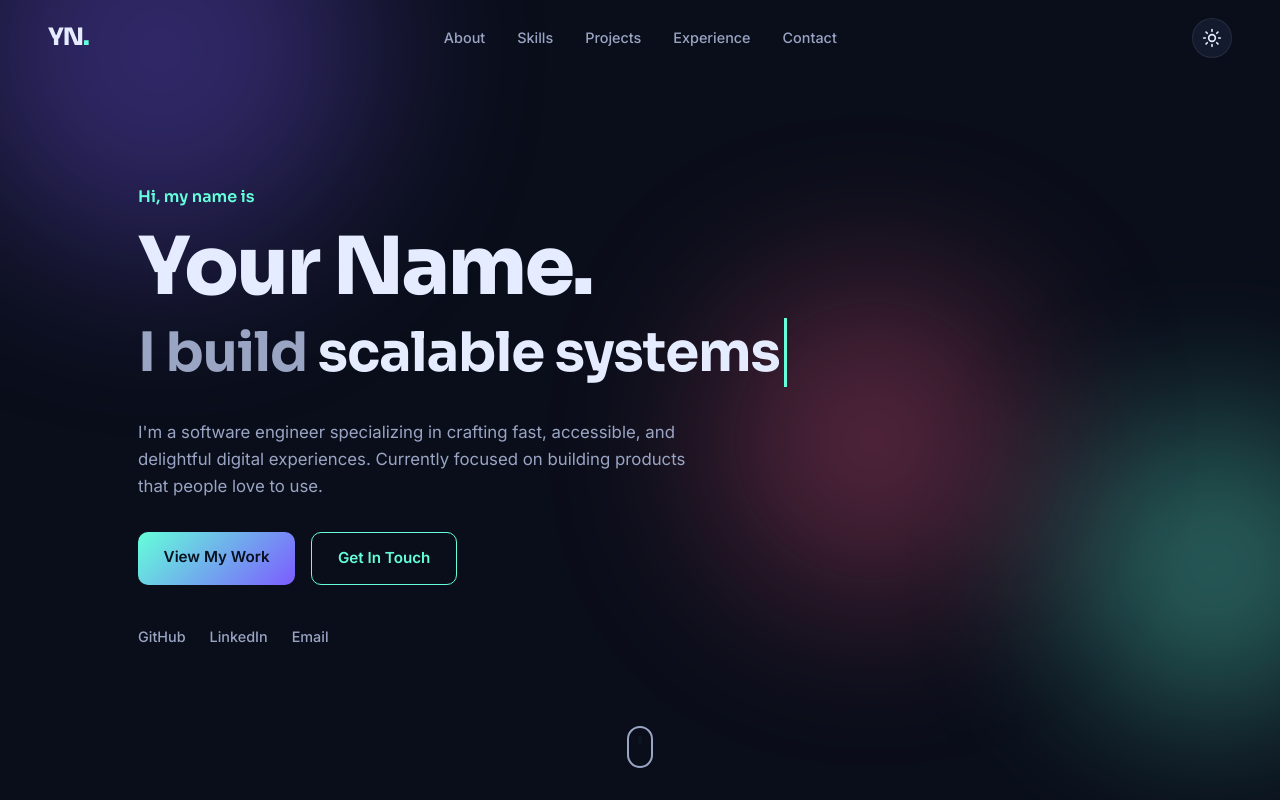
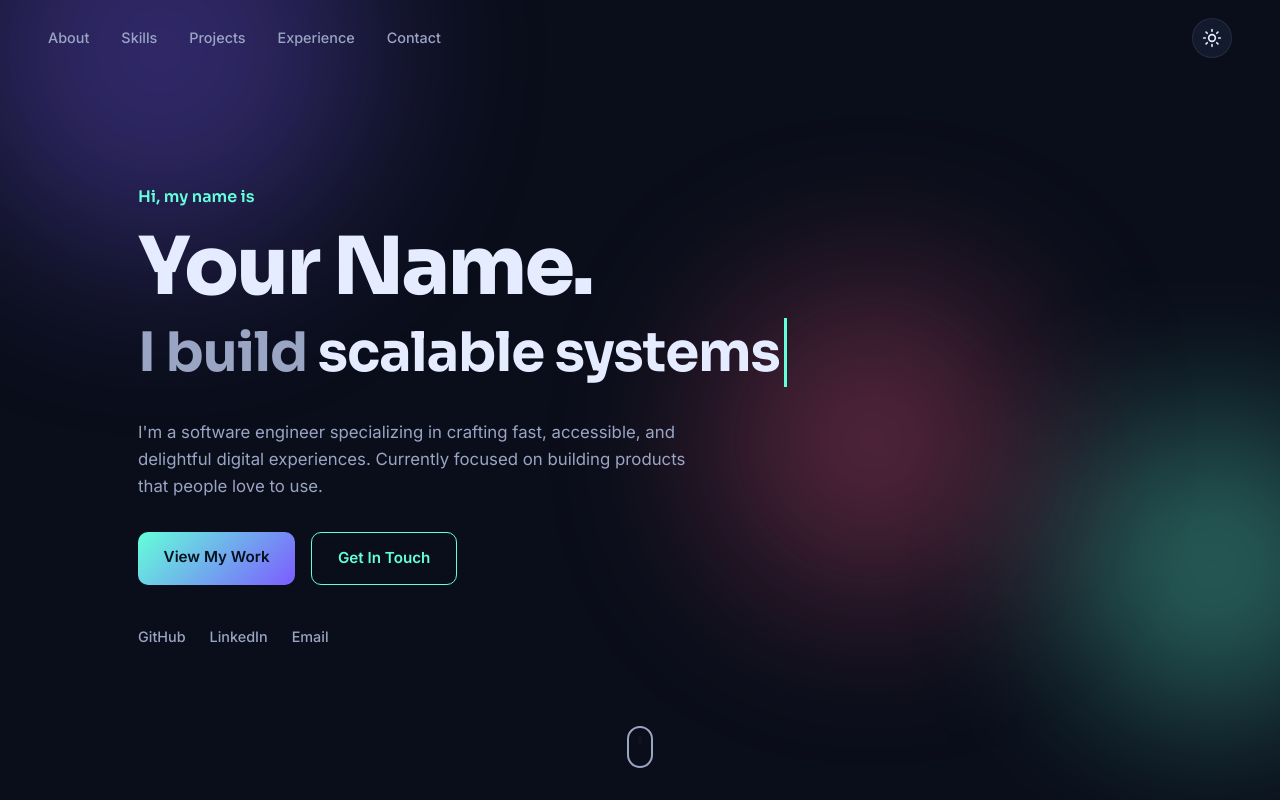
Before and after one commit to Sakethchowdary07/portfolio, a plain HTML site: page index.html in a window 1280 px wide. Shown: the top 800 px of the page. Drawn offline with Linux system fonts and the light colour scheme.

Commit message:
Remove placeholder YN logo from navbar

```diff
--- a/index.html
+++ b/index.html
@@ -26,7 +26,6 @@
 
   <!-- Navigation -->
   <header class="nav" id="nav">
-    <a href="#home" class="nav__logo">YN<span>.</span></a>
     <nav class="nav__links" id="navLinks">
       <a href="#about">About</a>
       <a href="#skills">Skills</a>
```
